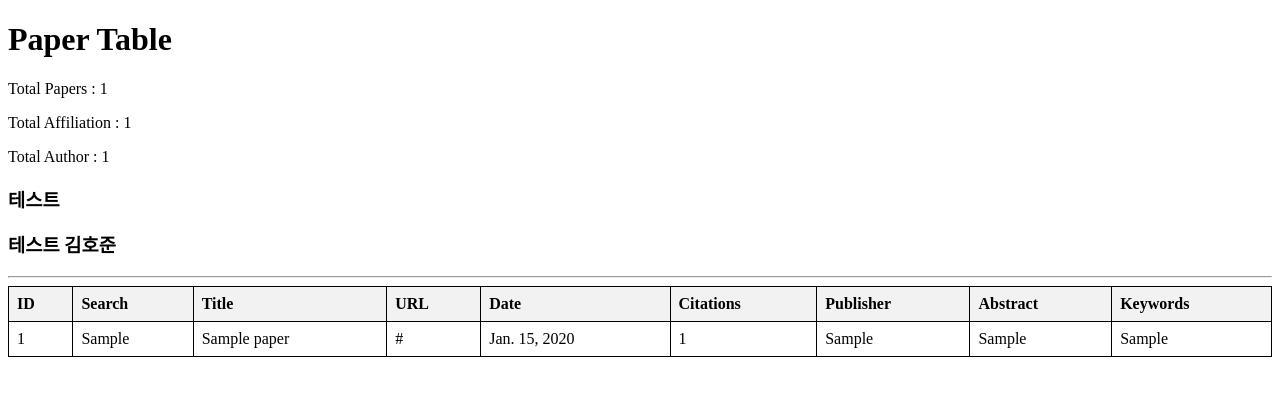
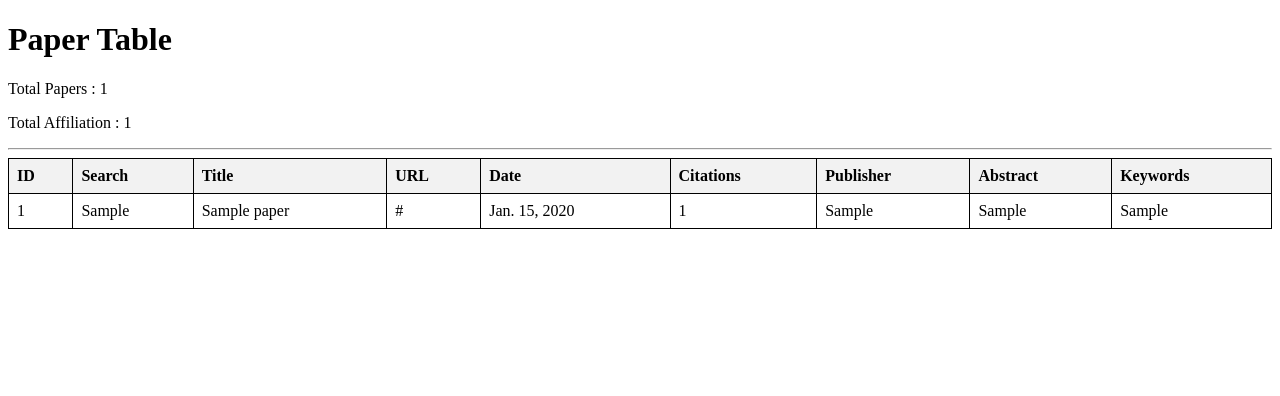
Before and after one commit to kjp0411/AcademicLens, a Django app: page / in a window 1280 px wide. Shown: the top 396 px of the page. Run offline with Django 3.2, Linux system fonts and the light colour scheme; tables that the repository leaves empty hold one stand-in row (values such as "Sample post").

Commit message:
5/13 18:23

```diff
--- a/main/templates/index.html
+++ b/main/templates/index.html
@@ -24,9 +24,6 @@
     <h1>Paper Table</h1>
     <p>Total Papers : {{ paper_count }}</p>
     <p>Total Affiliation : {{ affiliation_count }}</p>
-    <p>Total Author : {{ author_count }}</p>
-    <h3> 테스트 </h3>
-    <h3> 테스트 김호준 </h3>
     <hr>
     <table>
         <thead>
```
